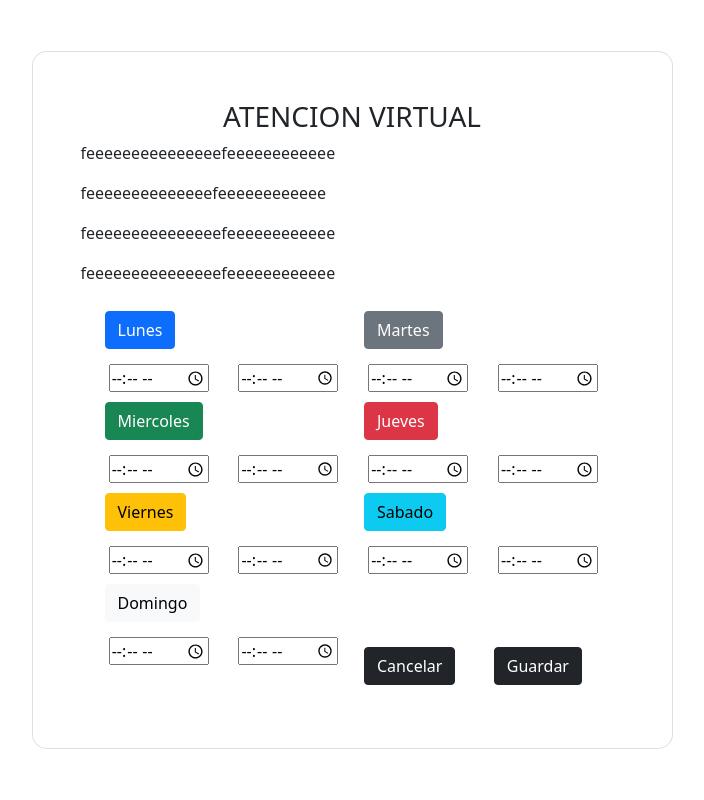
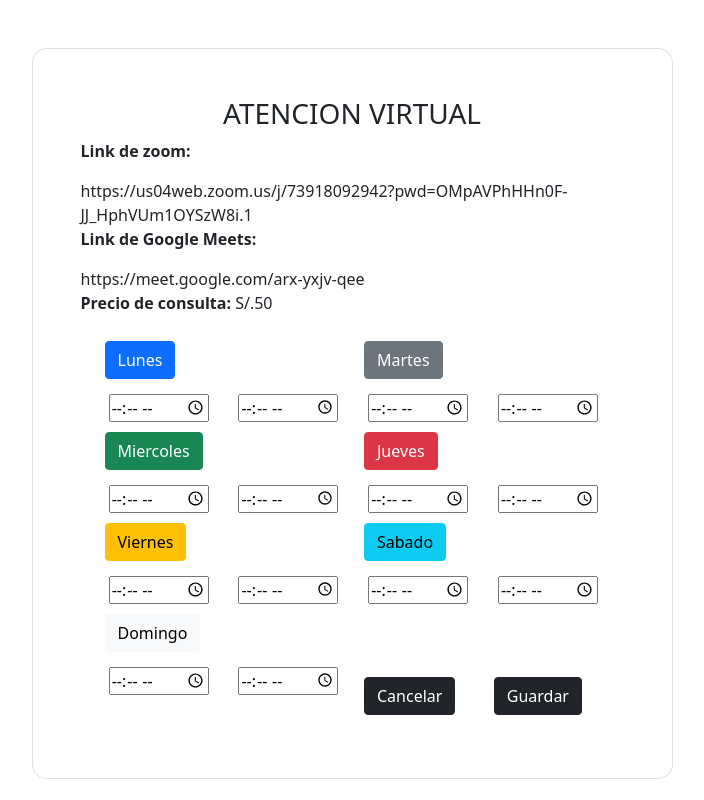
Before and after one commit to feartheoldblood/PROJECTO_GRUPAL_PW, a plain HTML site: page atencion_virtual.html in a window 1280 px wide. Shown: the whole page, without its empty margins (288-992 px from the left). Drawn offline with nearby package versions, Linux system fonts and the light colour scheme.

Commit message:
ult avance

```diff
--- a/atencion_virtual.html
+++ b/atencion_virtual.html
@@ -17,10 +17,12 @@
                   <div class="card shadow-2-strong card-registration" style="border-radius: 15px;">
                     <div class="card-body p-4 p-md-5">
                       <h3 class="ate_virt">ATENCION VIRTUAL</h3>
-                      <p>feeeeeeeeeeeeeeefeeeeeeeeeeee</p>
-                      <p>feeeeeeeeeeeeeefeeeeeeeeeeee</p>
-                      <p>feeeeeeeeeeeeeeefeeeeeeeeeeee</p>
-                      <p>feeeeeeeeeeeeeeefeeeeeeeeeeee</p>
+                      <p><b>Link de zoom: </b></p>
+                      <a>https://us04web.zoom.us/j/73918092942?pwd=OMpAVPhHHn0F-JJ_HphVUm1OYSzW8i.1</a>
+                      <p><b>Link de Google Meets: </b></p>
+                      <a>https://meet.google.com/arx-yxjv-qee</a>
+                      <p><b>Precio de consulta:</b> S/.50</p>
+
                       <div class="container">
                         <div class="row">
                           <div class="col">
```
Also changed, not shown: atencion_presencial.html (+5 -4 lines).
